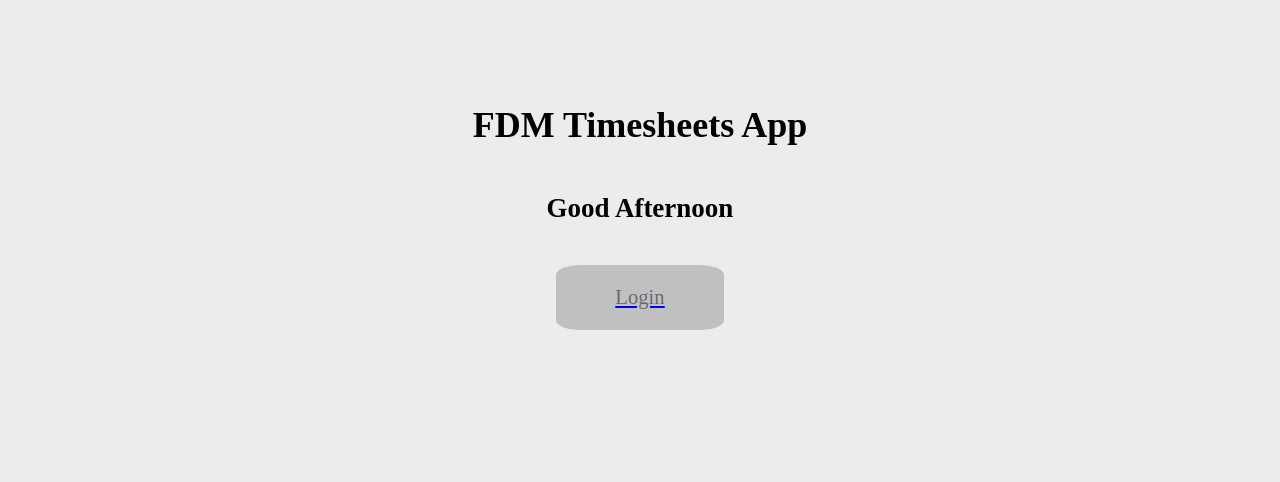
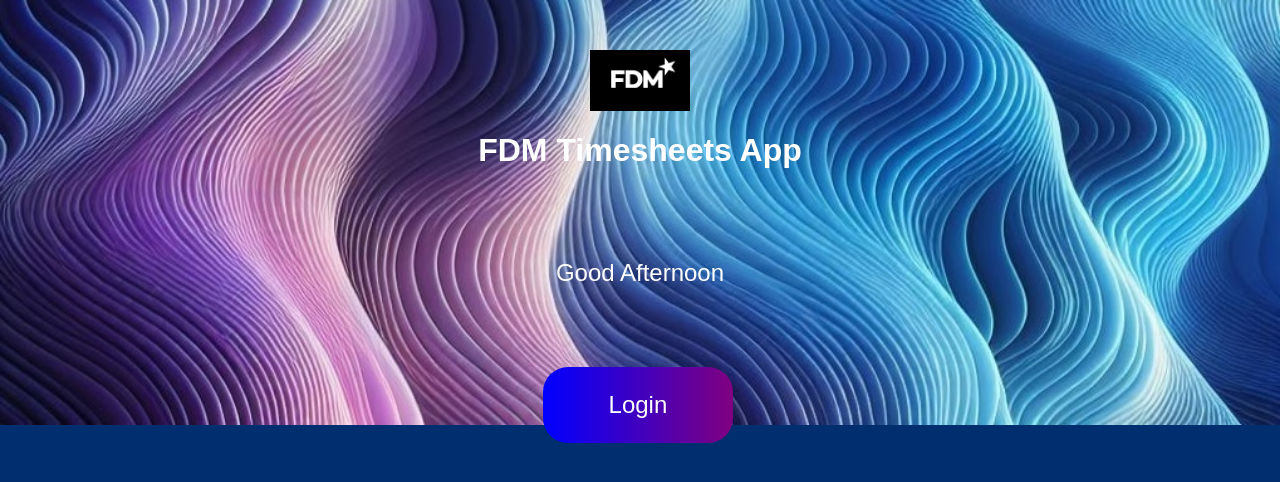
Before and after one commit to NotMash/FDM-Group-Employee-Timesheet-Portal, a React (Create React App) app in the folder frontend/: page / in a window 1280 px wide. Shown: the top 482 px of the page. Built offline with nearby package versions, Linux system fonts and the light colour scheme.

Commit message:
mobina had difficulty making the login css work but it works now

```diff
--- a/frontend/src/Components/LoginForm/LoginForm.module.css
+++ b/frontend/src/Components/LoginForm/LoginForm.module.css
@@ -1,6 +1,13 @@
+html{
+    background-image: none ;
+    background-color: #012E6E;
+}
+
+
+
+
 .LoginForm{
     width: 20%;
-    border: solid 0.175pc black;
     text-align: center;
     border-radius: 0.4pc;
     position: relative;
@@ -8,43 +15,47 @@
     right: 2.5pc;
 }
 
-.LoginForm, ul{
+ul{
     display: inline;
     list-style-type: none;
+    background-color: white;
 }
 
-.LoginForm, li{
+li{
     padding: 0.4pc;
     font-family: "Roboto", sans-serif;
 }
 
-.UserIcon{
+figure, img{
     display: inline;
-    width: 35%;
+    width: 25%;
     position: relative;
+    margin-left: 85px;
+
 }
 
-.input{
-    width: 45%;
+input{
+    width: 10pc;
 }
 
-.selectInput{
-    width: 48%;
-    background-color: white;
-    height: 1.75pc;
-    border-radius: 0.25pc;
-}
-
-#forgotPass{
+a{
     text-decoration: none;
-    color: rgb(107, 134, 155);
+    color: #012E6E;
 }
 
 input[type=submit]{
     padding: 0.7pc 0.1pc;
-    width: 20%;
+    width: 100px;
     cursor: pointer;
-    background-color: rgb(196, 200, 204);
-    border-radius: 0.5pc;
     border: none;
+    background-image: linear-gradient(to right, blue, purple);
+    left: 20%;
+    border-radius: 25px;
+    color: white;
+    height: 3rem;
+    text-align: center;
+    text-decoration: dashed;
+    padding-top: 0.5rem;
+    font-family: Arial, Helvetica, sans-serif;
+    font-size: 1rem;
 }
--- a/frontend/src/Pages/Main/MainHome.module.css
+++ b/frontend/src/Pages/Main/MainHome.module.css
@@ -1,26 +1,80 @@
+
+.landingPageBackground {
+  position: fixed;
+  background-image: url("./Images/main.jpeg");
+  background-repeat: no-repeat;
+  background-size: 100%;
+  background-position: top;
+  width: 100%;
+  height: 54.5vh;
+
+
+}
+
+body{
+    margin: 0;
+}
+
+
+
+figure{
+    background-color: black;
+    float: top;
+    margin: 0;
+    width: 100%;
+}
+
+img.logo {
+  width: 100px; /* Set the desired width */
+  height: auto; /* Keep aspect ratio */
+  margin: 0 auto; /* Center the image horizontally */
+  display: block; /* Needed to enable margin: auto to work for centering */
+}
+
 .MainHome{
+    margin-top: 50px;
+    margin-bottom: 350px;
     display: grid;
     justify-content: center;
     text-align: center;
     align-items: center;
-    padding: 4em;
-    font-size: large;
 }
 
-#landing_page, body{
-    background-color: rgb(236, 236, 236);
+
+h1{
+    color: white;
+    font-family: Arial, Helvetica, sans-serif;
+    margin-bottom: 70px;
 }
 
-p{
-    color: rgb(104, 104, 116);
-    font-size: 1.15em;
+h2{
+    color: white;
+    font-family: Arial, Helvetica, sans-serif;
+    font-weight: normal;
+    margin-bottom: 80px;
+    animation: slidein 3s linear 1s infinite running;
 }
 
+.logo{
+    width: 100px;
+
+
+}
+
+
+
 .Link{
-    background-color: rgb(192, 192, 192);
-    width: 50%;
+    background-image: linear-gradient(to right, blue, purple);
+    width: 190px;
     position: relative;
-    left: 25%;
-    top: 30%;
-    border-radius: 15%;
+    left: 20%;
+    border-radius: 25px;
+    color: white;
+    font-size: 1.5rem;
+    text-align: center;
+    text-decoration: dashed;
+
+    font-family: Arial, Helvetica, sans-serif;
+
+
 }
--- a/frontend/src/Pages/Main/main_home.js
+++ b/frontend/src/Pages/Main/main_home.js
@@ -1,5 +1,10 @@
 import { Link } from "react-router-dom";
 import styles from "./MainHome.module.css";
+
+import React from 'react';
+
+import logo from './Images/FDMLogo.jpeg';
+
 
 //get the current time and output greeting based on time
 function getTimeGreeting(){
@@ -21,10 +26,13 @@
     document.title = "Landing Page";
     return (
         <>
-            <div id={styles.landing_page} className={styles.MainHome}>
-                <h1>FDM Timesheets App</h1>
-                <h2>Good {getTimeGreeting()}</h2>
-                <Link className={styles.Link} to="/login_page"><p>Login</p></Link>
+            <div className={styles.landingPageBackground}> {/* Background container */}
+                <div id={styles.landing_page} className={styles.MainHome}>
+                    <img src={logo} alt="FDM Logo" className={styles.logo}/>
+                    <h1>FDM Timesheets App</h1>
+                    <h2>Good {getTimeGreeting()}</h2>
+                    <Link className={styles.Link} to="/login_page"><p>Login</p></Link>
+                </div>
             </div>
         </>
     )
```
Also changed, not shown: frontend/src/Pages/Main/Images/FDMLogo.jpeg (added), frontend/src/Pages/Main/Images/main.jpeg (added).
